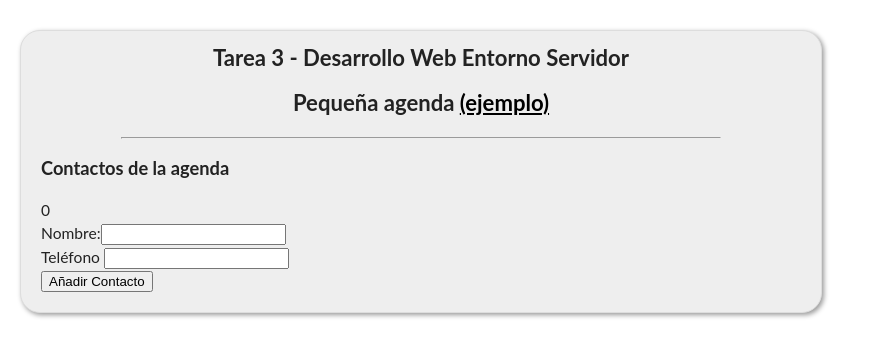
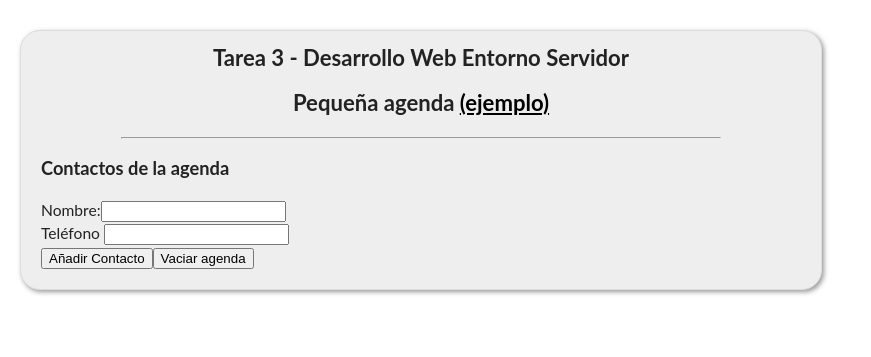
Before and after one commit to Theasker/daw_php, a PHP site: page /tarea4.php in a window 1280 px wide. Shown: the top 357 px of the page, without its empty margins (0-871 px from the left). Run offline with PHP 8.4, Linux system fonts and the light colour scheme.

Commit message:
Prácticamente terminada la tarea 4 de la mini-agenda

```diff
--- a/tarea4.php
+++ b/tarea4.php
@@ -20,9 +20,9 @@
 //        var_dump($_REQUEST);
 //        echo 'var_dump($matriz_agenda);';
 //        var_dump($matriz_agenda);
+
         // Comprobamos que se ha pulsado el botón enviar
         if (isset($_REQUEST['enviar'])) {
-          echo "Se ha pulsado el botón enviar<br />";
           // agregamos todos los contactos anteriores que vienen del formulario
           // menos el que se acaba de agregar que se añade con array_push
           foreach ($_REQUEST as $key => $value) {
@@ -32,8 +32,15 @@
           }
           // comprobamos que los campos no están vacios
           if (!empty($_REQUEST['nombre']) && !empty($_REQUEST['telefono'])) {
-            echo "se ha rellenado correctamente<br />";
-            array_push($matriz_agenda, array($_REQUEST['nombre'] => $_REQUEST['telefono']));
+            // compruebo que el nombre introducido no está en el array
+            // si está lo sobreescribo.
+            if (in_array($_REQUEST['nombre'], $matriz_agenda)){ // Si está repetido
+              echo "El nombre introducido ya estaba en el array<br />";
+              $key = array_search($_REQUEST['nombre'], $matriz_agenda);
+              $matriz_agenda[$key] = [$_REQUEST['nombre'] => $_REQUEST['telefono']];
+            }else{ // No está repetido
+              $matriz_agenda[] = [$_REQUEST['nombre'] => $_REQUEST['telefono']];
+            }
           } else { // Alguno de los campos nombre y/o telefono están vacios
             if (empty($_REQUEST['nombre']))
               echo "Debes introducir un nombre<br />";
@@ -52,21 +59,30 @@
           }
           echo "</table>";
           echo "Hay un total de $cont contactos en la agenda";
+
         }
-        echo count($matriz_agenda);
+
+        // Si hemos pulsado el botón borrar eliminamos la matriz
+        if (isset($_REQUEST['borrar'])){
+          if(isset($matriz_agenda)){
+            unset($matriz_agenda);
+            $matriz_agenda = array();
+          }
+        }
 
         echo '<form  action =./tarea4.php method="post">';
-        foreach ($matriz_agenda as $key => $value) {
-          //echo '<input type="hidden" name="'.$matriz_agenda["nombre"].'" value="'.$matriz_agenda["telefono"].'">';
-          foreach ($value as $key2 => $value2) {
-            //echo "$key\t$key2 \t \t \t$value2<br />";
-            echo '<input type="hidden" name="' . $key2 . '" value="' . $value2 . '">';
+        if (isset($matriz_agenda)) { // sólo hacemos el proceso si existe el array.
+          foreach ($matriz_agenda as $key => $value) {
+            foreach ($value as $key2 => $value2) {
+              echo '<input type="hidden" name="' . $key2 . '" value="' . $value2 . '">';
+            }
           }
         }
         echo '<input type="hidden" name="accion" value="nuevo">';
         echo '<label>Nombre:</label><input type="text" name="nombre"/><br/>';
         echo '<label>Teléfono </label><input type="text" name="telefono"/><br/>';
-        echo '<input type="submit" value ="Añadir Contacto" name="enviar"><br/>';
+        echo '<input type="submit" value ="Añadir Contacto" name="enviar">';
+        echo '<input type="submit" value ="Vaciar agenda" name="borrar"><br/>';
         echo '</form>';
 //        echo 'var_dump($_REQUEST);';
 //        var_dump($_REQUEST);
```
